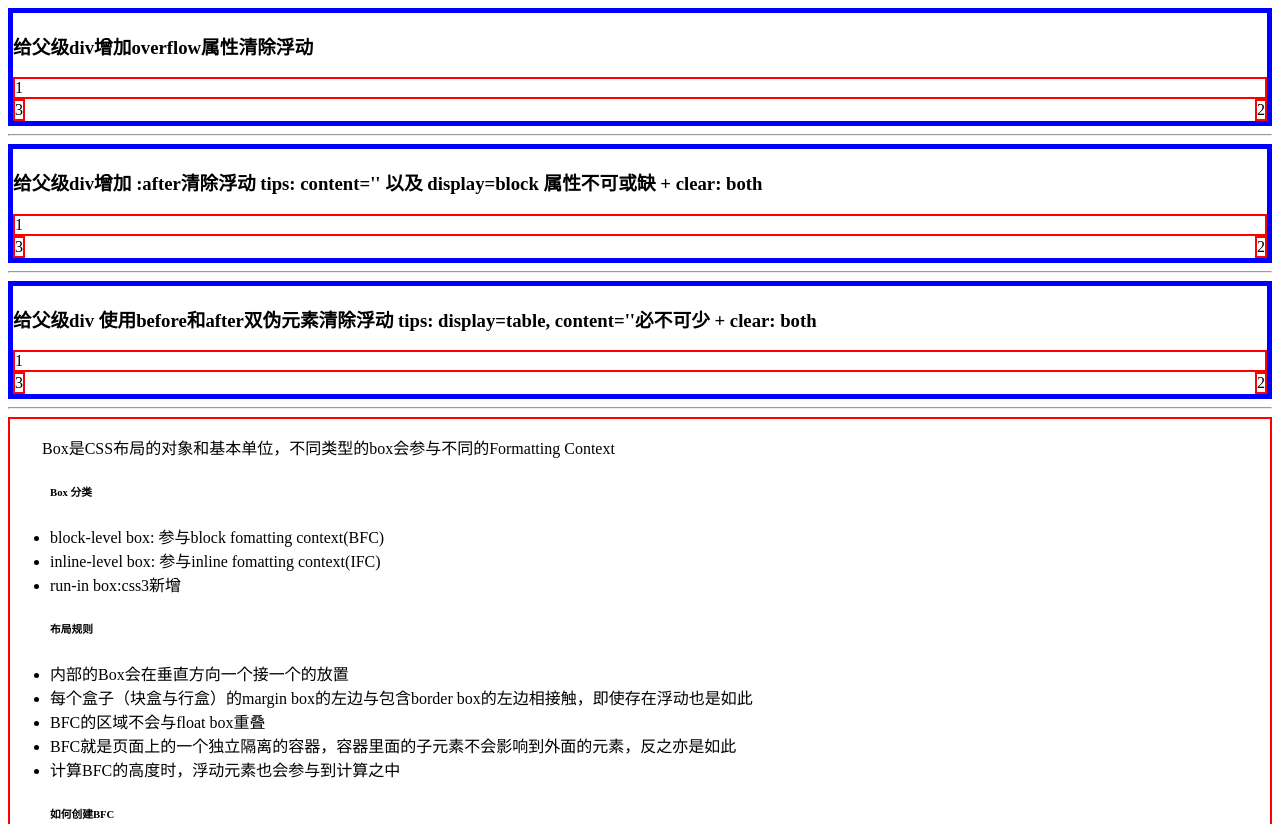
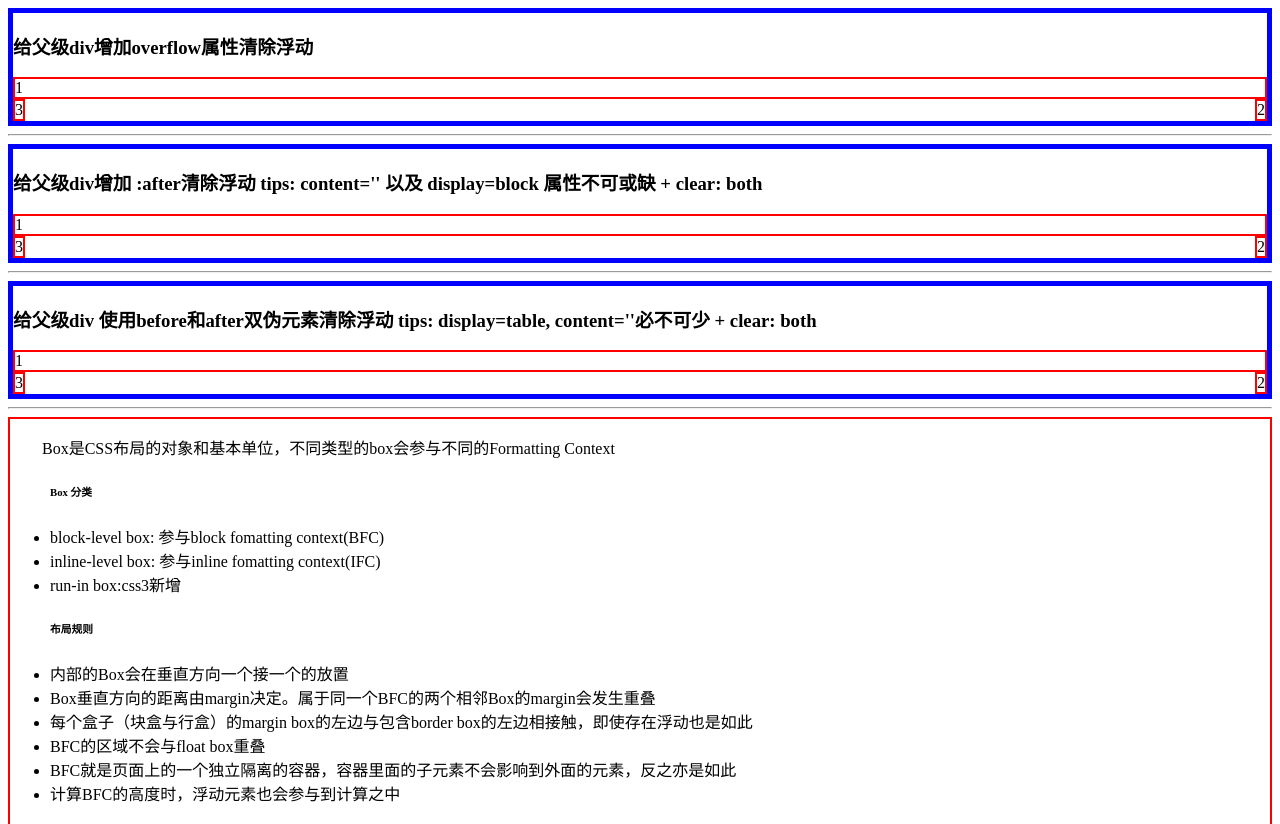
Before and after one commit to Kitetop/Front-practive, a plain HTML site: page css/fixFloat/float.html in a window 1280 px wide. Shown: the top 824 px of the page. Drawn offline with Linux system fonts and the light colour scheme.

Commit message:
(fix): 补充BFC的布局规则

```diff
--- a/css/fixFloat/float.html
+++ b/css/fixFloat/float.html
@@ -49,6 +49,7 @@
         <ul>
             <h6>布局规则</h6>
             <li>内部的Box会在垂直方向一个接一个的放置</li>
+            <li>Box垂直方向的距离由margin决定。属于同一个BFC的两个相邻Box的margin会发生重叠</li>
             <li>每个盒子（块盒与行盒）的margin box的左边与包含border box的左边相接触，即使存在浮动也是如此</li>
             <li>BFC的区域不会与float box重叠</li>
             <li>BFC就是页面上的一个独立隔离的容器，容器里面的子元素不会影响到外面的元素，反之亦是如此</li>
```
